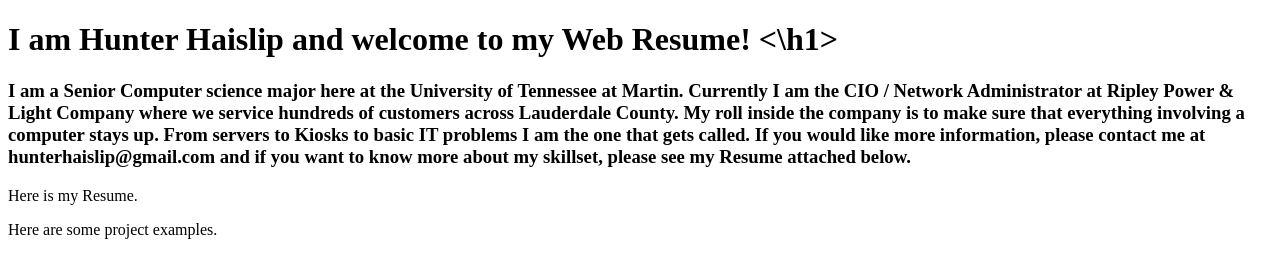
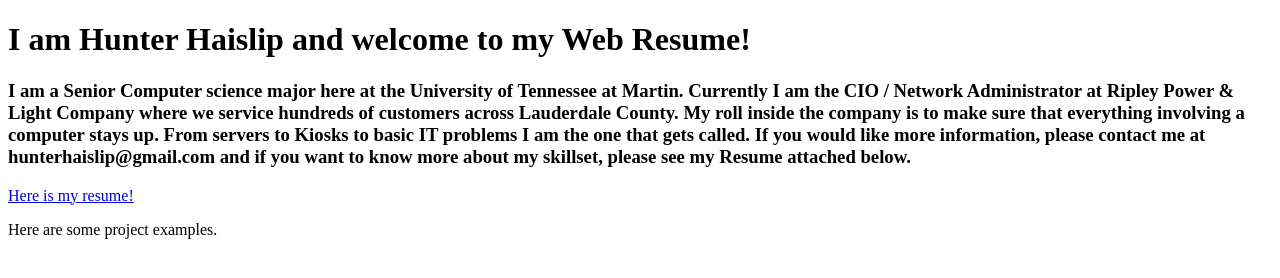
Before and after one commit to hunterhaislip/hunterhaislip.github.io, a plain HTML site: page index.html in a window 1280 px wide. Drawn offline with Linux system fonts and the light colour scheme.

Commit message:
Update index.html

```diff
--- a/index.html
+++ b/index.html
@@ -2,13 +2,13 @@
 <html>
     <h1>
         I am Hunter Haislip and welcome to my Web Resume!
-    <\h1>
+    </h1>
 <h3>I am a Senior Computer science major here at the University of Tennessee at Martin. Currently I am the CIO / Network Administrator at
     Ripley Power & Light Company where we service hundreds of customers across Lauderdale County. My roll inside the company is to make sure that everything involving a computer stays up.
     From servers to Kiosks to basic IT problems I am the one that gets called. If you would like more information, please contact me at hunterhaislip@gmail.com and if you want to know more
     about my skillset, please see my Resume attached below.
 </h3>
-<p>Here is my Resume.</p>
+<a href="/hunterresume.pdf" target="_blank">Here is my resume!</a>
 <p>Here are some project examples.</p>
 
 </body>
```
